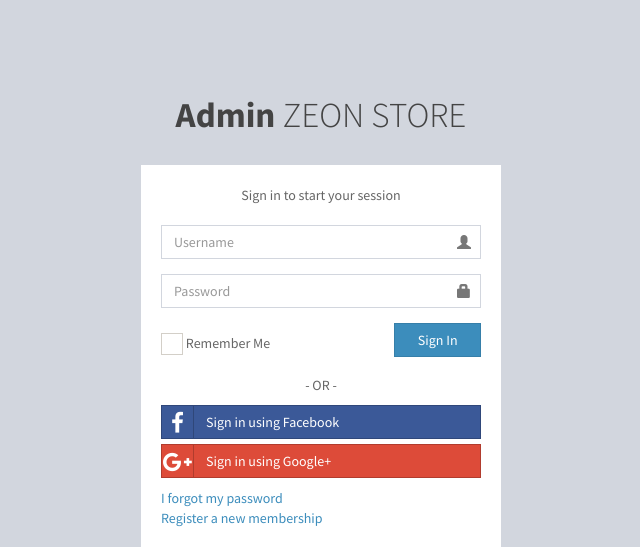
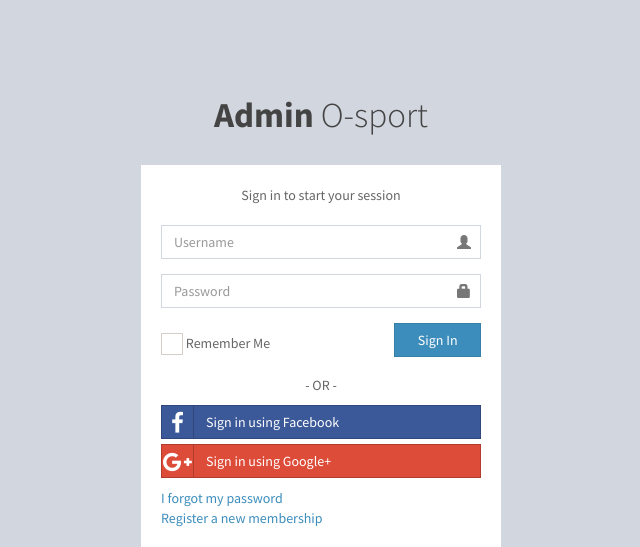
Before and after one commit to TiUnesa2017A/Project-Pilihan-Kelompok11-ecommerce-, a PHP site: page /control/log in a window 1280 px wide. Shown: the top 547 px of the page, without its empty margins (319-959 px from the left). Run offline with PHP 8.4, Linux system fonts and the light colour scheme; some libraries are stand-ins or nearby versions.

Commit message:
Update log.php

```diff
--- a/control/log.php
+++ b/control/log.php
@@ -30,7 +30,7 @@
 <body class="hold-transition login-page">
 <div class="login-box">
   <div class="login-logo">
-    <a href="#"><b>Admin</b> ZEON STORE</a>
+    <a href="#"><b>Admin</b> O-sport</a>
   </div>
   <!-- /.login-logo -->
   <div class="login-box-body">
```
